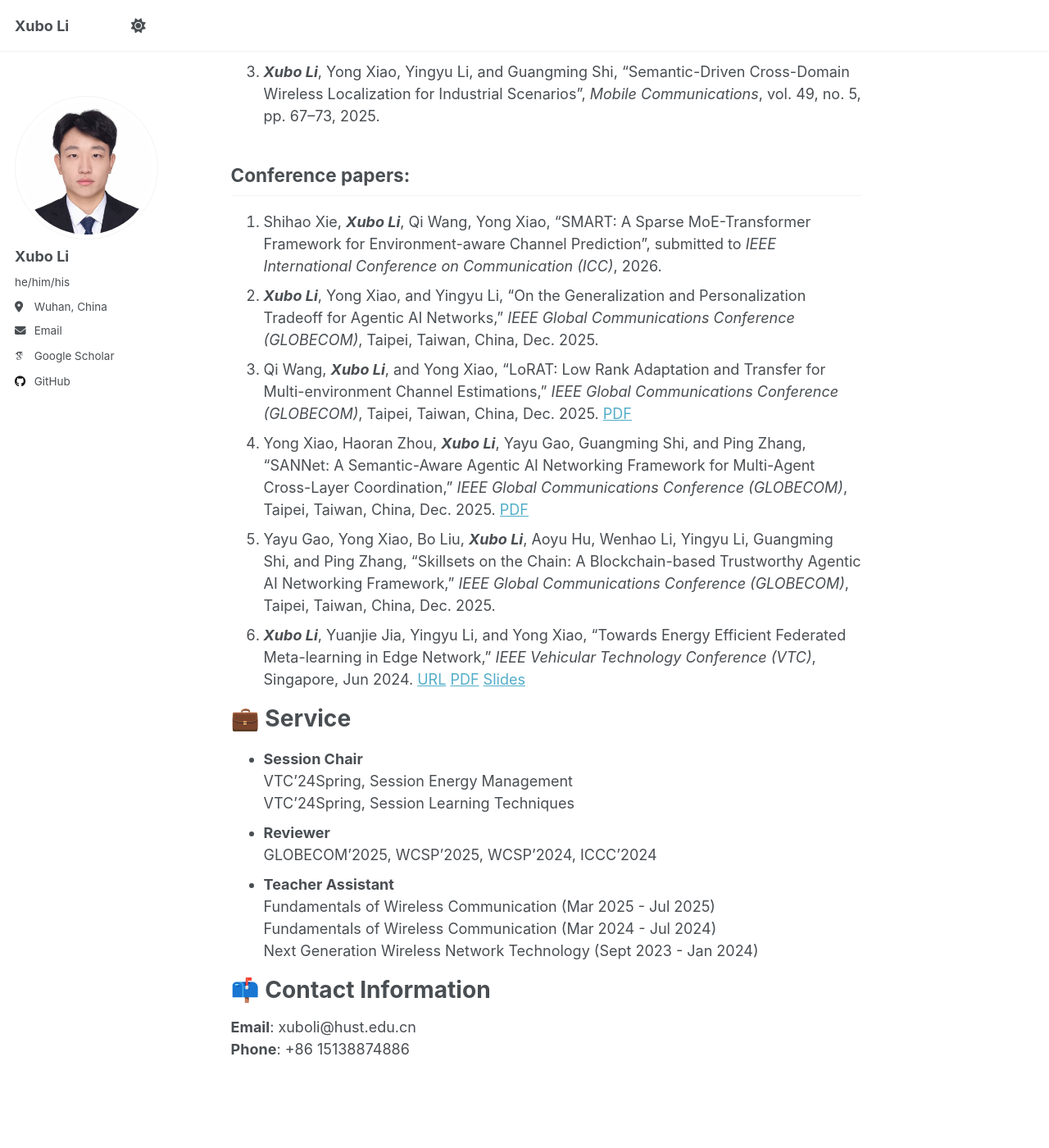
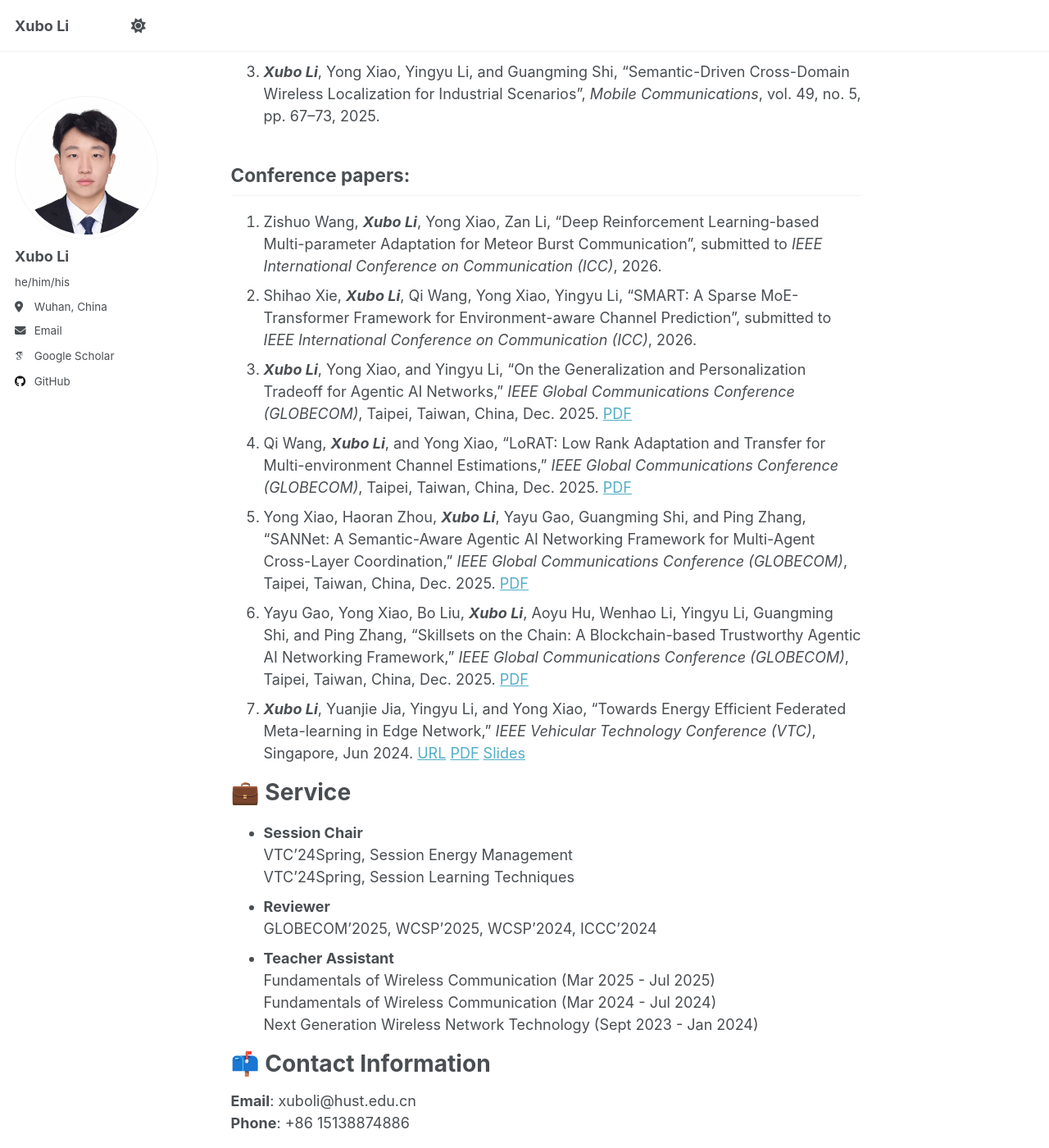
Before and after one commit to XuboLee/xubolee.github.io, a Jekyll site: the page built from _pages/about.md, in a window 1280 px wide and 1400 px high, scrolled down 1018 px. Shown: the whole window at 82% size. Built offline with Jekyll 4.4.1, drawn with Linux system fonts in a browser that asks for light colours; some web fonts are replaced; a script that is not in the unit is left out; some of the changed text lies outside the part shown.

Commit message:
Update about.md

```diff
--- a/_pages/about.md
+++ b/_pages/about.md
@@ -35,11 +35,12 @@ You can also find my articles on [Google Scholar](https://scholar.google.com/cit
 
 
 ## Conference papers:
-1. Shihao Xie, <strong><em>Xubo Li</em></strong>, Qi Wang, Yong Xiao, "SMART: A Sparse MoE-Transformer Framework for Environment-aware Channel Prediction", submitted to <em>IEEE International Conference on Communication (ICC)</em>, 2026.
-1. <strong><em>Xubo Li</em></strong>, Yong Xiao, and Yingyu Li, "On the Generalization and Personalization Tradeoff for Agentic AI Networks," <em>IEEE Global Communications Conference (GLOBECOM)</em>, Taipei, Taiwan, China, Dec. 2025.
-1. Qi Wang, <strong><em>Xubo Li</em></strong>, and Yong Xiao, "LoRAT: Low Rank Adaptation and Transfer for Multi-environment Channel Estimations," <em>IEEE Global Communications Conference (GLOBECOM)</em>, Taipei, Taiwan, China, Dec. 2025. [PDF](http://xubolee.github.io/files/VTC2024Spring.pdf)
-1. Yong Xiao, Haoran Zhou, <strong><em>Xubo Li</em></strong>, Yayu Gao, Guangming Shi, and Ping Zhang, "SANNet: A Semantic-Aware Agentic AI Networking Framework for Multi-Agent Cross-Layer Coordination," <em>IEEE Global Communications Conference (GLOBECOM)</em>, Taipei, Taiwan, China, Dec. 2025. [PDF](https://arxiv.org/pdf/2505.18946)
-1. Yayu Gao, Yong Xiao, Bo Liu, <strong><em>Xubo Li</em></strong>, Aoyu Hu, Wenhao Li, Yingyu Li, Guangming Shi, and Ping Zhang, "Skillsets on the Chain: A Blockchain-based Trustworthy Agentic AI Networking Framework," <em>IEEE Global Communications Conference (GLOBECOM)</em>, Taipei, Taiwan, China, Dec. 2025.
+1. Zishuo Wang, <strong><em>Xubo Li</em></strong>, Yong Xiao, Zan Li, "Deep Reinforcement Learning-based Multi-parameter Adaptation for Meteor Burst Communication", submitted to <em>IEEE International Conference on Communication (ICC)</em>, 2026.
+1. Shihao Xie, <strong><em>Xubo Li</em></strong>, Qi Wang, Yong Xiao, Yingyu Li, "SMART: A Sparse MoE-Transformer Framework for Environment-aware Channel Prediction", submitted to <em>IEEE International Conference on Communication (ICC)</em>, 2026.
+1. <strong><em>Xubo Li</em></strong>, Yong Xiao, and Yingyu Li, "On the Generalization and Personalization Tradeoff for Agentic AI Networks," <em>IEEE Global Communications Conference (GLOBECOM)</em>, Taipei, Taiwan, China, Dec. 2025. [PDF](http://xubolee.github.io/files/GLOBECOM25_MAN.pdf)
+1. Qi Wang, <strong><em>Xubo Li</em></strong>, and Yong Xiao, "LoRAT: Low Rank Adaptation and Transfer for Multi-environment Channel Estimations," <em>IEEE Global Communications Conference (GLOBECOM)</em>, Taipei, Taiwan, China, Dec. 2025. [PDF](http://xubolee.github.io/files/GLOBECOM25_LoRAT.pdf)
+1. Yong Xiao, Haoran Zhou, <strong><em>Xubo Li</em></strong>, Yayu Gao, Guangming Shi, and Ping Zhang, "SANNet: A Semantic-Aware Agentic AI Networking Framework for Multi-Agent Cross-Layer Coordination," <em>IEEE Global Communications Conference (GLOBECOM)</em>, Taipei, Taiwan, China, Dec. 2025. [PDF](http://xubolee.github.io/files/GLOBECOM25_SANNET.pdf)
+1. Yayu Gao, Yong Xiao, Bo Liu, <strong><em>Xubo Li</em></strong>, Aoyu Hu, Wenhao Li, Yingyu Li, Guangming Shi, and Ping Zhang, "Skillsets on the Chain: A Blockchain-based Trustworthy Agentic AI Networking Framework," <em>IEEE Global Communications Conference (GLOBECOM)</em>, Taipei, Taiwan, China, Dec. 2025. [PDF](http://xubolee.github.io/files/GLOBECOM25_TrustAgentNet.pdf)
 1. <strong><em>Xubo Li</em></strong>, Yuanjie Jia, Yingyu Li, and Yong Xiao, "Towards Energy Efficient Federated Meta-learning in Edge Network," <em>IEEE Vehicular Technology Conference (VTC)</em>, Singapore, Jun 2024. [URL](https://ieeexplore.ieee.org/document/10683432) [PDF](http://xubolee.github.io/files/VTC2024Spring.pdf) [Slides](http://xubolee.github.io/files/VTC2024Spring_Slides.pdf)
 
 
```
Also changed, not shown: other parts of _pages/about.md (+1 -1 lines).
